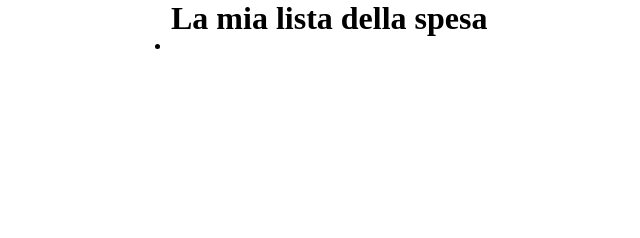
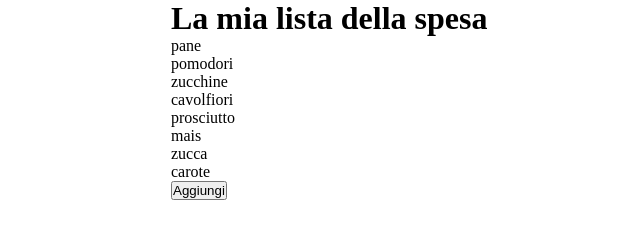
Before and after one commit to irenebrignoli/js-lista-spesa, a plain HTML site: page index.html in a window 1280 px wide. Shown: the whole page, without its empty margins (69-709 px from the left). Drawn offline with Linux system fonts and the light colour scheme.

Commit message:
Esercizio finito

```diff
--- a/css/style.css
+++ b/css/style.css
@@ -8,3 +8,7 @@
   width: 800px;
   margin: auto;
 }
+
+ul{
+  list-style: none;
+}
--- a/index.html
+++ b/index.html
@@ -15,8 +15,10 @@
   <div class="container">
     <h1>La mia lista della spesa</h1>
     <ul>
-      <li class="item"></li>
+      <!-- <li class="item"></li> -->
     </ul>
+
+    <button id="add-list">Aggiungi</button>
   </div>
 
 
--- a/js/main.js
+++ b/js/main.js
@@ -1,4 +1,4 @@
-const listaSpesa = [
+const shopList = [
 
   'pane',
   'pomodori',
@@ -11,12 +11,63 @@ const listaSpesa = [
 
 ];
 
+const listDom = document.querySelector('ul');
 
 let i = 0;
 
-while ( i < listaSpesa.length - 1){
+let newListItem;
 
+while ( i < shopList.length ){
 
+  const listItem = `<li class="item">${shopList[i]}</li>`;
+  listDom.innerHTML += listItem;
+
+  newListItem = listItem;
 
   i ++;
 }
+
+const addListDom = document.getElementById('add-list');
+
+addListDom.addEventListener('click',
+
+  function(){
+
+    const newItem = prompt('Aggiungi elemento alla lista');
+
+    shopList.push(newItem);
+
+    console.log(shopList);
+
+    newListItem.innerHTML += newItem;
+
+
+  }
+
+)
+
+
+/*
+
+let listaCompleta = false;
+
+const itemDaInserire = prompt('Aggiungi elemento alla lista');
+
+
+for (let c = 0; c < listaSpesa.length; c++){
+
+  const currentItem = listaSpesa[c];
+
+  if (currentItem == itemDaInserire){
+    listaCompleta = true;
+}
+
+}
+
+if (listaCompleta){
+  console.log('lista completa');
+}else{
+  listaSpesa.push(itemDaInserire);
+}
+
+*/
```
